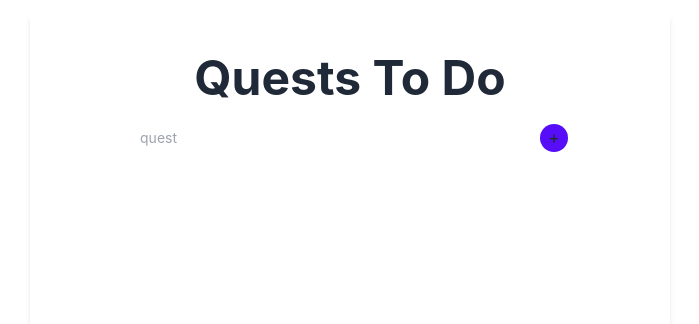
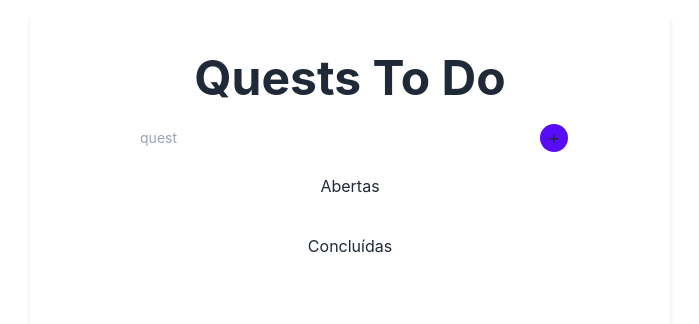
Before and after one commit to Julioall/Quests-To-Do, a React (Create React App) app: page / in a window 1280 px wide. Shown: the part 106-430 px from the top of the page, without its empty margins (290-989 px from the left). Built offline with nearby package versions, Linux system fonts and the light colour scheme.

Commit message:
filter quests

```diff
--- a/src/App.js
+++ b/src/App.js
@@ -5,6 +5,9 @@ import QuestList from "./QuestList";
 function App() {
   const localQuests = JSON.parse(window.localStorage.getItem("quests")) || [];
   const [quests, setQuests] = useState(localQuests);
+
+  const concluedQuests = quests.filter((quest) => quest.status === "concluído");
+  const notConcluedQuests = quests.filter((quest) => quest.status === "aberto");
 
   function saveEditQuest(quest, title) {
     let auxQuests = quests;
@@ -76,11 +79,24 @@ function App() {
           Quests To Do
         </h1>
         <AddQuest saveAddQuest={saveAddQuest} />
-        <QuestList
-          quests={quests}
-          saveEditQuest={saveEditQuest}
-          saveConcluedQuest={saveConcluedQuest}
-        />
+
+        <div className="flex flex-col gap-4 w-full items-center">
+          <h2>Abertas</h2>
+          <QuestList
+            quests={notConcluedQuests}
+            saveEditQuest={saveEditQuest}
+            saveConcluedQuest={saveConcluedQuest}
+          />
+        </div>
+
+        <div className="flex flex-col gap-4 w-full items-center">
+          <h2>Concluídas</h2>
+          <QuestList
+            quests={concluedQuests}
+            saveEditQuest={saveEditQuest}
+            saveConcluedQuest={saveConcluedQuest}
+          />
+        </div>
       </div>
     </div>
   );
--- a/src/QuestList.js
+++ b/src/QuestList.js
@@ -6,6 +6,7 @@ export default function QuestList(props) {
       {props.quests.map((quest) => {
         return (
           <QuestItem
+            key={quest.id}
             quest={quest}
             saveEditQuest={props.saveEditQuest}
             saveConcluedQuest={props.saveConcluedQuest}
```
